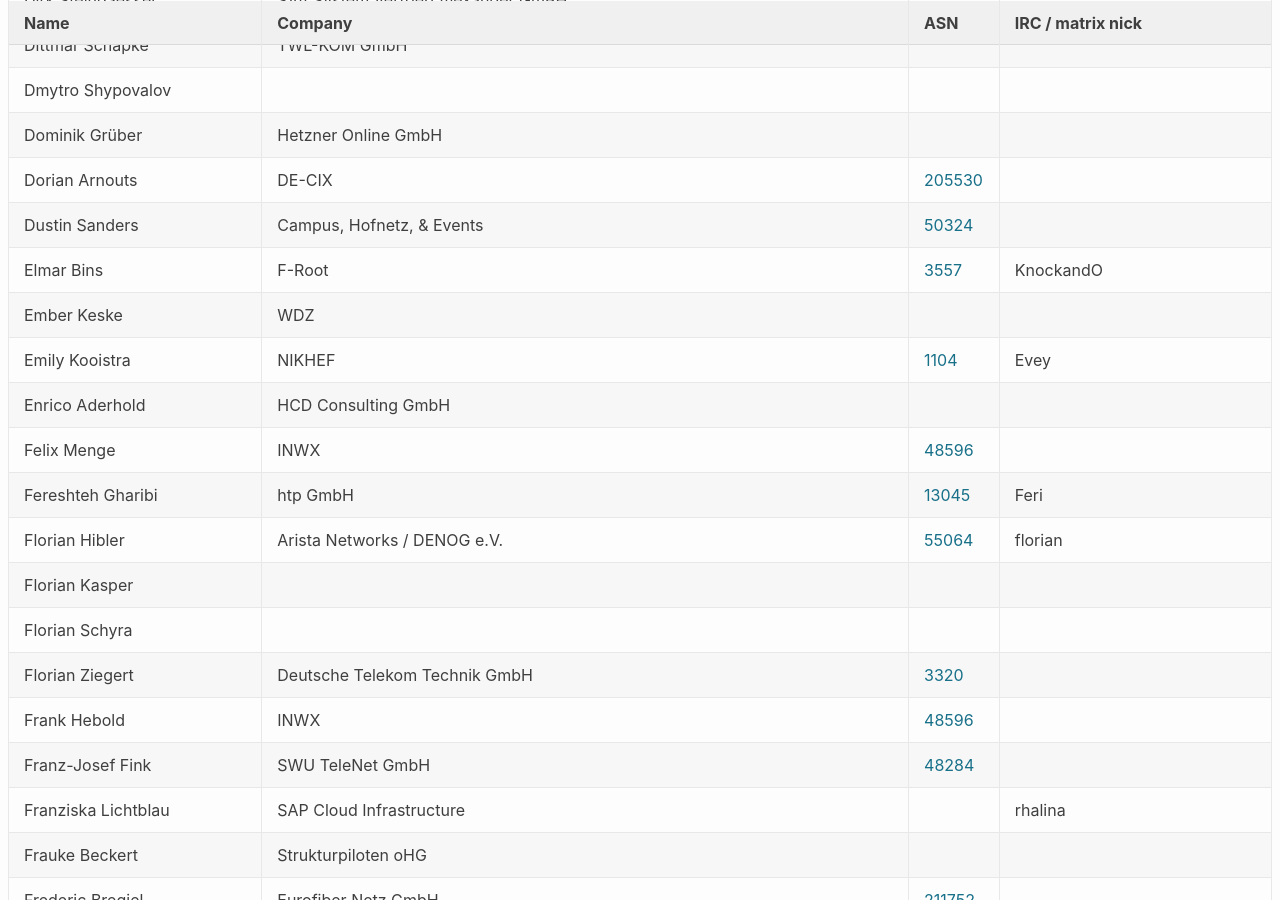
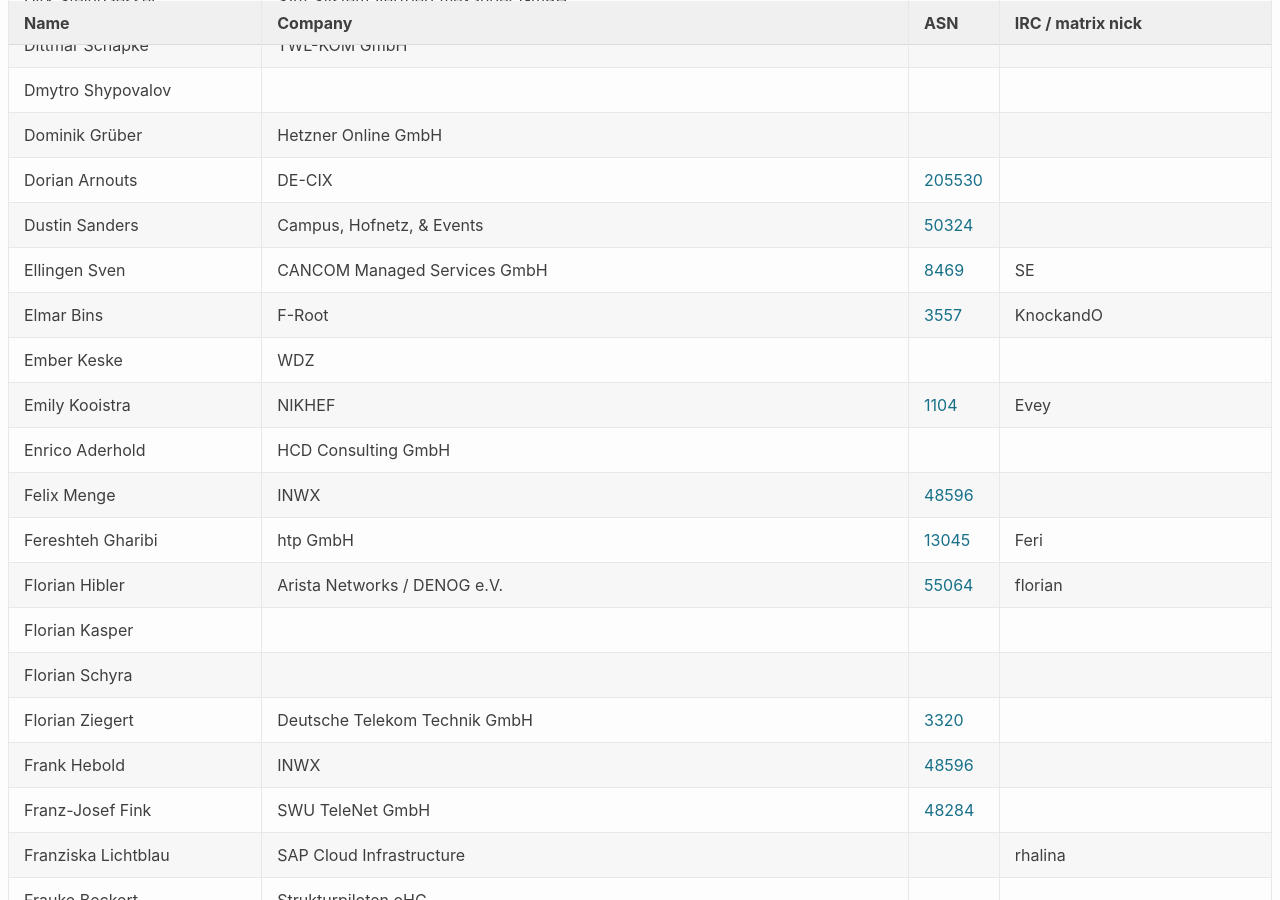
Before and after one commit to denog/pretix-attendeelist, a Jekyll site: the page built from denog17/index.markdown, in a window 1280 px wide and 900 px high, scrolled down 2539 px. Built offline with Jekyll 4.4.1, drawn with Linux system fonts in a browser that asks for light colours.

Commit message:
Latest data: Fri Jul  4 07:32:23 UTC 2025

```diff
--- a/_data/attendees_denog17_onsite.json
+++ b/_data/attendees_denog17_onsite.json
@@ -346,6 +346,12 @@
     "company": "Campus, Hofnetz, & Events",
     "irc": null,
     "asn": "50324"
+  },
+  {
+    "name": "Ellingen Sven",
+    "company": "CANCOM Managed Services GmbH",
+    "irc": "SE",
+    "asn": "8469"
   },
   {
     "name": "Elmar Bins",
```
